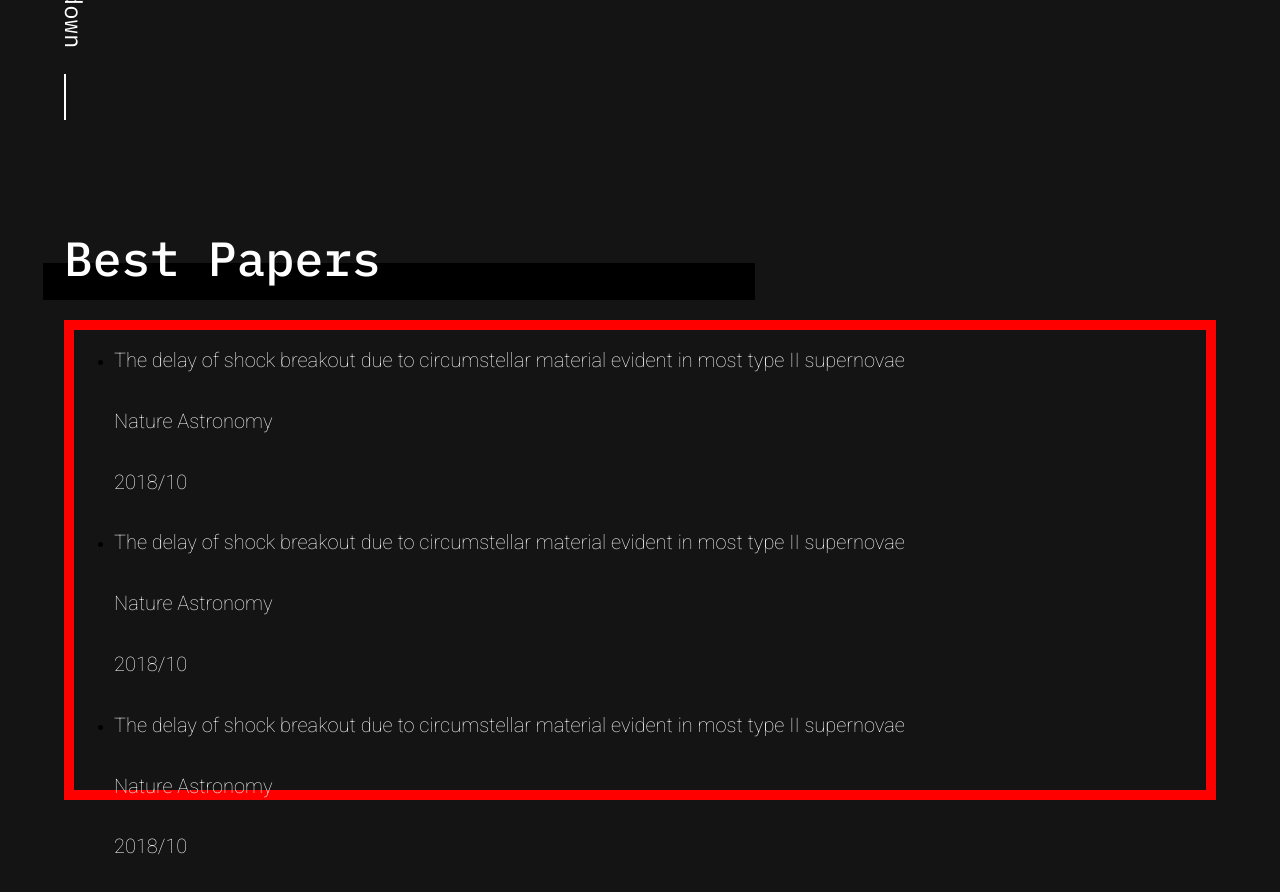
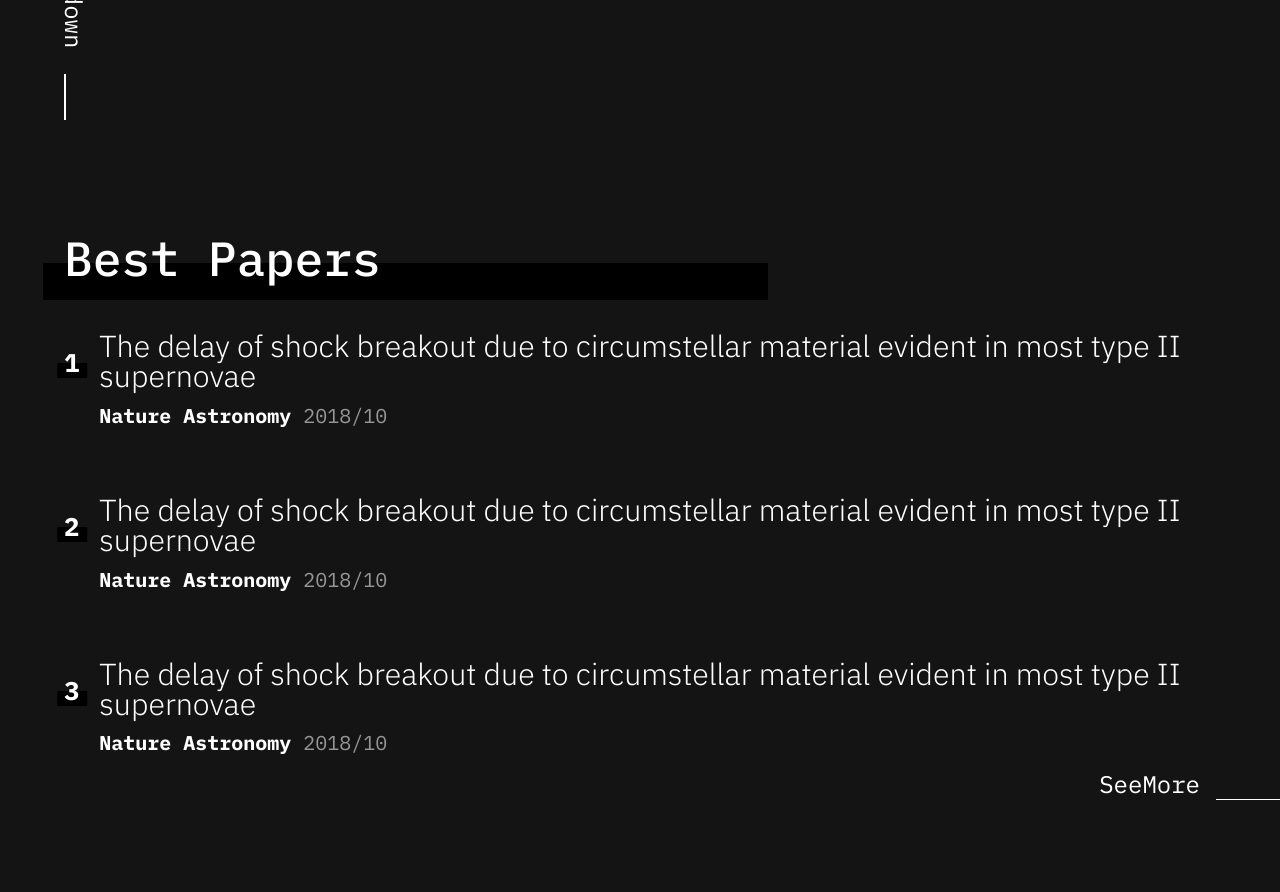
Before and after one commit to chuijse/phuijse_portfolio, a Next.js app: page / in a window 1280 px wide. Shown: the part 680-1572 px from the top of the page. Built offline with nearby package versions, Linux system fonts and the light colour scheme; some icons are missing.

Commit message:
change gridlayout add bestpaper

```diff
--- a/components/BestPapers.js
+++ b/components/BestPapers.js
@@ -1,4 +1,5 @@
 import React from "react";
+import SeeMore from "./SeeMore";
 import Title from "./Title";
 
 const papers = [
@@ -26,16 +27,40 @@ export default function BestPapers({ isMobile }) {
         <Title title={"Best Papers"} />
       </div>
       <div className="item-paperlist">
-        <ul>
-          {papers.map((paper, i) => (
-            <li key={`best-paper-${i}`}>
-              <p>{paper.name}</p>
-              <p>{paper.magasine}</p>
-              <p>{paper.date}</p>
-            </li>
-          ))}
-        </ul>
+        {papers.map((paper, i) => (
+          <Paper
+            name={paper.name}
+            i={i}
+            magasine={paper.magasine}
+            date={paper.date}
+          />
+        ))}
       </div>
+      <div className="item-see-more">
+        <SeeMore />
+      </div>
+      <div className="item-bottom-line" />
     </section>
   );
 }
+
+function Paper({ name, magasine, date, i }) {
+  return (
+    <li key={`best-paper-${i}`}>
+      <div className="paper-number-list">
+        <h5>
+          <strong>{i + 1}</strong>
+        </h5>
+      </div>
+      <div>
+        <h3>{name}</h3>
+        <div className="paper-data">
+          <h5>
+            <strong>{magasine}&nbsp;</strong>
+            <span className="gray">{date}</span>
+          </h5>
+        </div>
+      </div>
+    </li>
+  );
+}
--- /dev/null
+++ b/components/SeeMore.js
@@ -0,0 +1,11 @@
+import React from "react";
+
+export default function SeeMore() {
+  return (
+    <React.Fragment>
+      <button className="see-more-root">
+        <code className="text">SeeMore</code>
+      </button>
+    </React.Fragment>
+  );
+}
--- a/styles/abstract/_color.module.scss
+++ b/styles/abstract/_color.module.scss
@@ -1,6 +1,7 @@
 $background-dark: #141414;
 $text: #ffffff;
 $black: #000000;
+$gray: #969696;
 
 /*$gray-color: #808080;
 $primary-color: #ff7f2a;
--- a/styles/abstract/_fonts.scss
+++ b/styles/abstract/_fonts.scss
@@ -28,6 +28,49 @@ h1 {
   }
 }
 
+h3 {
+  font-family: "IBM PLEX Sans", sans-serif;
+  font-weight: 300;
+  font-size: 1.5rem;
+  color: color.$text;
+  line-height: 1.5rem;
+  margin-bottom: 0rem;
+  padding-top: 3px;
+  padding-bottom: 3px;
+  @include tablet {
+    font-size: 1.9rem;
+    line-height: 1.9rem;
+    margin-top: 0.5rem;
+    margin-bottom: 0rem;
+    padding-top: 3px;
+    padding-bottom: 2px;
+  }
+
+  @include large {
+    font-size: 1.9rem;
+    line-height: 2rem;
+  }
+}
+
+h5 {
+  font-family: "IBM PLEX Mono", monospace;
+  font-weight: 400;
+  font-size: 1.1rem;
+  color: color.$text;
+  line-height: 1.1rem;
+  margin-bottom: 0rem;
+  padding-top: 3px;
+  padding-bottom: 3px;
+  @include tablet {
+    font-size: 1.25rem;
+    line-height: 1.2em;
+    margin-top: 0.5rem;
+    margin-bottom: 0.5rem;
+    padding-top: 0px;
+    padding-bottom: 0px;
+  }
+}
+
 p {
   font-family: "Roboto", sans-serif;
   font-weight: 200;
@@ -51,3 +94,7 @@ b {
 code {
   font-family: "IBM PLEX Mono", monospace;
 }
+
+.gray {
+  color: color.$gray;
+}
--- a/styles/components/_best-papers.scss
+++ b/styles/components/_best-papers.scss
@@ -2,32 +2,124 @@
 @use "../abstract/fonts" as *;
 @use "../abstract/responsive" as *;
 
-.item-title {
+.item-paperlist {
+  //border: 10px solid red;
+  width: 100%;
   height: 100%;
-  z-index: 2;
-  //display: flex;
-  //border: 2px solid blue;
-  grid-row: 1 / 2;
-  grid-column: 1 / 3;
-
+  grid-row: 2 / 4;
+  grid-column: 2 / 4;
+  margin-top: 40px;
   @include tablet {
-    grid-row: 1 / 2;
-    grid-column: 1 / 3;
+    margin-top: 40px;
+    width: 100%;
+    grid-row: 3 / 5;
+    grid-column: 2 / 4;
   }
   @include desktop {
+    margin-top: 0px;
     width: 100%;
-    grid-row: 2 / 3;
-    grid-column: 1 / 4;
+    grid-row: 3 / 5;
+    grid-column: 2 / 6;
+  }
+  li {
+    //border: 5px solid blue;
+    list-style-type: none;
+    margin-bottom: 2rem;
+    display: flex;
+    flex-direction: row;
+    @include tablet {
+      margin-bottom: 5rem;
+    }
+
+    .paper-number-list {
+      margin-top: 0px;
+      margin-right: 20px;
+      height: 3.7rem;
+      display: flex;
+      flex-direction: column;
+      justify-content: flex-start;
+      align-items: center;
+      @include desktop {
+        height: 2.8rem;
+        margin-top: 20px;
+        margin-right: 20px;
+      }
+      h5 {
+        z-index: 1;
+        font-size: 1.6rem;
+        :after {
+          z-index: -1;
+          position: absolute;
+          content: "";
+          transform: translate(-72.5%, 60%);
+          padding-right: 30px;
+          padding-top: 16px;
+          background: color.$black;
+          @include tablet {
+            padding-right: 30px;
+            padding-top: 15px;
+            transform: translate(-72.5%, 100%);
+          }
+        }
+      }
+      /*.contrast-background {
+        margin-top: -0.8rem;
+        margin-bottom: -1rem;
+        width: 2rem;
+        height: 3rem;
+        background: color.$black;
+        @include desktop {
+          margin-top: -1.4rem;
+          margin-bottom: 0;
+        }
+      }*/
+    }
+    .paper-data {
+      display: flex;
+      flex-direction: row;
+      height: 10px;
+      margin: 0px;
+      padding: 0px;
+      h5 {
+        margin-top: 5px;
+        @include desktop {
+          margin-top: 10px;
+        }
+      }
+    }
   }
 }
 
-.item-paperlist {
-  border: 10px solid red;
-  width: 100%;
-  height: 100%;
+.item-see-more {
+  display: flex;
+  justify-content: flex-end;
+  align-items: flex-end;
+  grid-row: 3 / 4;
+  grid-column: 2 / 3;
+  @include tablet {
+    grid-row: 4 / 5;
+    grid-column: 2 / 4;
+  }
   @include desktop {
-    width: 100%;
-    grid-row: 3 / 5;
-    grid-column: 1 / 5;
+    grid-row: 4 / 5;
+    grid-column: 5 / 6;
   }
 }
+
+.item-bottom-line {
+  //border: 1px solid color.$text;
+  width: 100%;
+  height: 1px;
+  align-self: end;
+  background: color.$text;
+  grid-row: 3 / 4;
+  grid-column: 3 / 5;
+  @include tablet {
+    grid-row: 4 / 5;
+    grid-column: 4 / 5;
+  }
+  @include desktop {
+    grid-row: 4 / 5;
+    grid-column: 6 / 7;
+  }
+}
--- a/styles/components/_description.scss
+++ b/styles/components/_description.scss
@@ -10,15 +10,15 @@
   width: 100%;
   height: 100%;
   //border: 2px solid white;
-  grid-row: 2 / 4;
-  grid-column: 1 / 2;
+  grid-row: 2 / 3;
+  grid-column: 2 / 3;
   @include tablet {
-    grid-row: 2 / 5;
-    grid-column: 1 / 2;
+    grid-row: 2 / 4;
+    grid-column: 2 / 3;
   }
   @include desktop {
     grid-row: 2 / 5;
-    grid-column: 3 / 5;
+    grid-column: 4 / 6;
   }
 }
 
@@ -26,15 +26,16 @@
   width: 100%;
   height: 100%;
   //border: 2px solid purple;
-  grid-row: 4 / 6;
-  grid-column: 1 / 3;
+  grid-row: 3 / 4;
+  grid-column: 2 / 4;
   @include tablet {
-    grid-row: 5 / 6;
-    grid-column: 1 / 3;
+    margin-top: 40px;
+    grid-row: 4 / 5;
+    grid-column: 2 / 4;
   }
   @include desktop {
     grid-row: 3 / 4;
-    grid-column: 1 / 2;
+    grid-column: 2 / 3;
   }
 }
 
@@ -46,7 +47,7 @@
     display: flex;
     align-items: flex-end;
     grid-row: 5 / 6;
-    grid-column: 1 / 2;
+    grid-column: 2 / 3;
   }
 }
 
@@ -55,12 +56,14 @@
   display: flex;
   justify-content: flex-end;
   align-items: flex-end;
+  grid-row: 2 / 3;
+  grid-column: 3 / 4;
   @include tablet {
+    grid-row: 3 / 4;
+    grid-column: 3 / 4;
+  }
+  @include desktop {
     grid-row: 4 / 5;
     grid-column: 2 / 3;
   }
-  @include desktop {
-    grid-row: 4 / 5;
-    grid-column: 1 / 2;
-  }
 }
--- a/styles/components/_grid-layout.scss
+++ b/styles/components/_grid-layout.scss
@@ -8,29 +8,29 @@
   display: grid;
   width: 100%;
   height: 100vh;
-  padding: 20px;
-  grid-template-rows: 5% 20% 20% 45% 10%;
-  grid-template-columns: 80% 20%;
+
+  grid-template-rows: 5% 45% 40% 5% 5%;
+  grid-template-columns: 2.5% 75% 20% 2.5%;
   gap: 0px;
   @include tablet {
-    grid-template-rows: 6% 10% 10% 26% 30% 20%;
-    grid-template-columns: 70% 30%;
+    grid-template-rows: 10% 8% 37% 35% 10%;
+    grid-template-columns: 10% 50% 30% 10%;
+
     height: 100vh;
-    padding: 100px;
-    gap: 15px;
   }
   @include desktop {
     grid-template-rows: 15% 10% 30% 30% 15%;
-    grid-template-columns: 55% 2.5% 2.5% 40%;
-    width: 90%;
+    grid-template-columns: 5% 50% 2.5% 2.5% 35% 5%;
+    width: 100%;
     height: 100vh;
     padding: 0px;
     gap: 0px;
   }
   @include large {
+    //border: 1px solid yellow;
     grid-template-rows: 15% 10% 30% 30% 15%;
-    grid-template-columns: 45% 5% 5% 45%;
-    width: 70%;
+    grid-template-columns: 15% 32% 3% 3% 32% 15%;
+    width: 100%;
     height: 100vh;
   }
 }
@@ -41,15 +41,15 @@
   //display: flex;
   //border: 2px solid blue;
   grid-row: 1 / 2;
-  grid-column: 1 / 3;
+  grid-column: 2 / 4;
 
   @include tablet {
-    grid-row: 1 / 2;
-    grid-column: 1 / 3;
+    grid-row: 2 / 3;
+    grid-column: 2 / 4;
   }
   @include desktop {
     width: 100%;
     grid-row: 2 / 3;
-    grid-column: 1 / 4;
+    grid-column: 2 / 5;
   }
 }
--- /dev/null
+++ b/styles/components/_see-more.scss
@@ -0,0 +1,23 @@
+@use "../abstract/color.module" as color;
+@use "../abstract/fonts" as *;
+@use "../abstract/responsive" as *;
+
+.see-more-root {
+  cursor: pointer;
+  border: none;
+  //border: 1px solid red;
+  padding: 0;
+  display: flex;
+  align-items: flex-end;
+  background: transparent;
+  justify-content: space-between;
+
+  .text {
+    flex-shrink: 0;
+    //border: 1px solid blue;
+    color: color.$text;
+    font-weight: 400;
+    font-size: 1.5rem;
+    margin-right: 1rem;
+  }
+}
--- a/styles/sections/_home.scss
+++ b/styles/sections/_home.scss
@@ -7,7 +7,7 @@
 @use "../components/title";
 @use "../components/grid-layout";
 @use "../components/best-papers";
-
+@use "../components/see-more";
 .home-layout {
   position: relative;
   display: flex;
```
